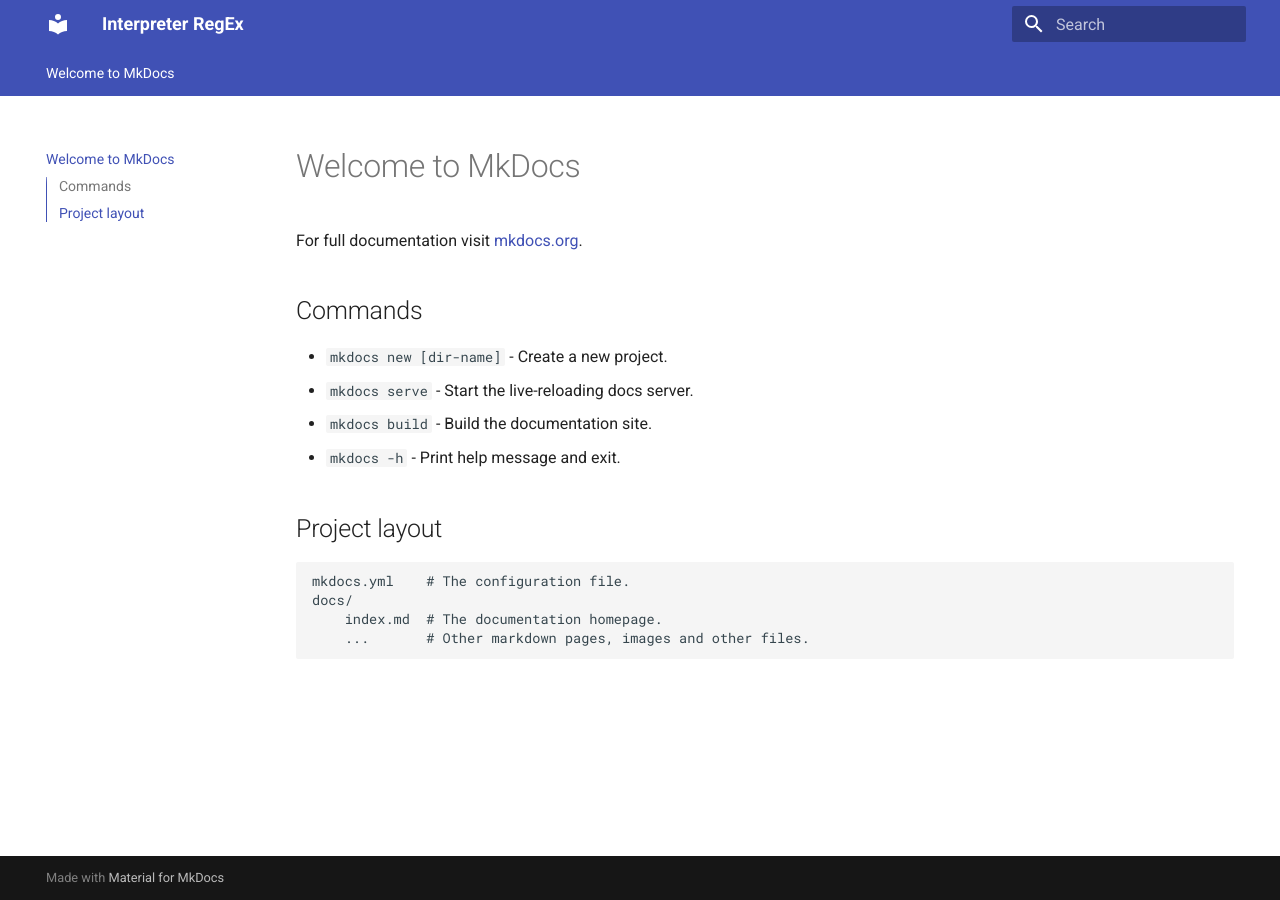
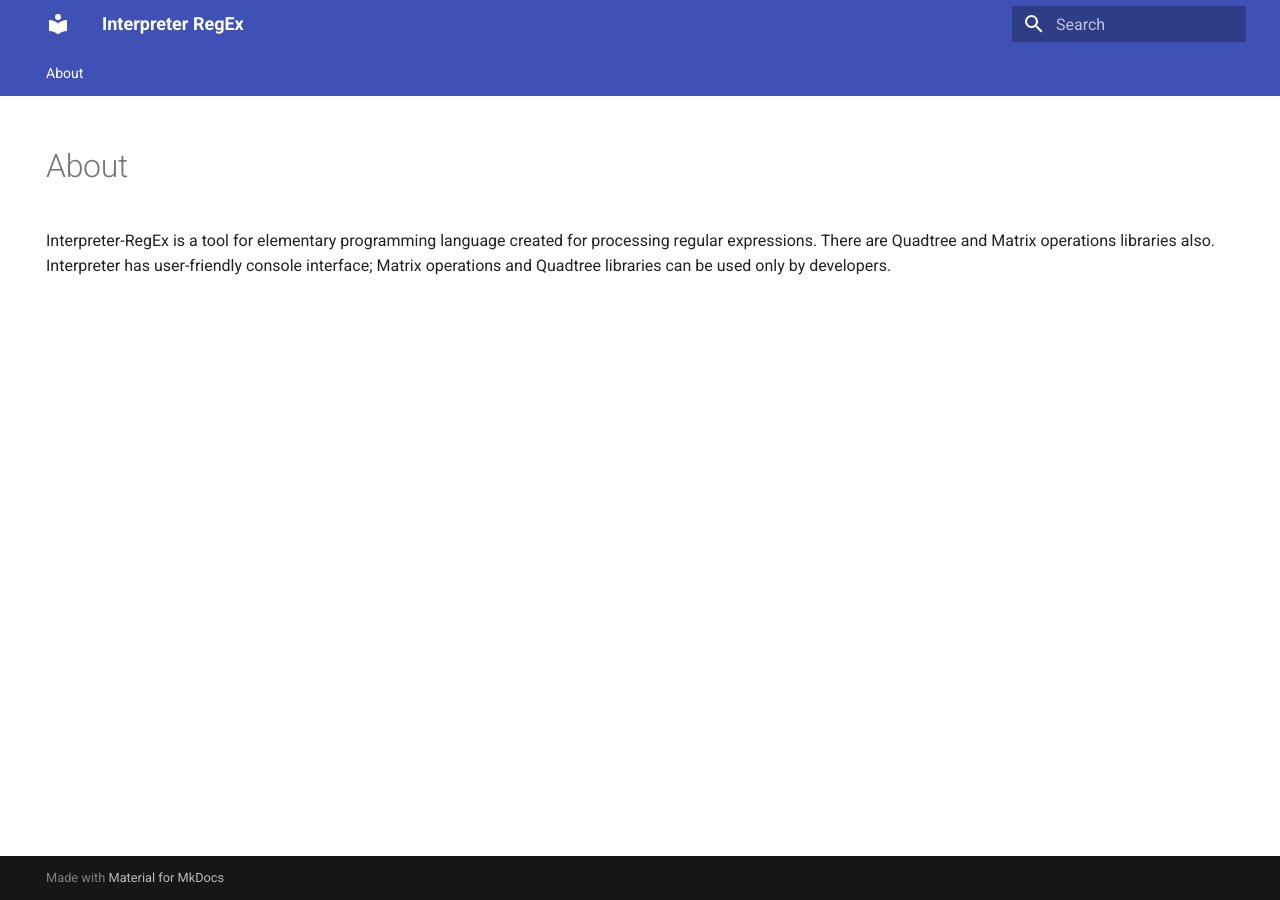
Before and after one commit to alexander-kurdakov/RegExpInterpreter, an MkDocs documentation site: the page built from docs/index.md, in a window 1280 px wide. Built offline with MkDocs 1.6.1 and Material for MkDocs 9.7.7, drawn with Linux system fonts in a browser that asks for light colours.

Commit message:
created struct page and configurated nav

```diff
--- a/docs/index.md
+++ b/docs/index.md
@@ -1,17 +1,7 @@
-# Welcome to MkDocs
+---
+hide:
+  - navigation
+---
+# About
 
-For full documentation visit [mkdocs.org](https://www.mkdocs.org).
-
-## Commands
-
-* `mkdocs new [dir-name]` - Create a new project.
-* `mkdocs serve` - Start the live-reloading docs server.
-* `mkdocs build` - Build the documentation site.
-* `mkdocs -h` - Print help message and exit.
-
-## Project layout
-
-    mkdocs.yml    # The configuration file.
-    docs/
-        index.md  # The documentation homepage.
-        ...       # Other markdown pages, images and other files.
+Interpreter-RegEx is a tool for elementary programming language created for processing regular expressions. There are Quadtree and Matrix operations libraries also. Interpreter has user-friendly console interface; Matrix operations and Quadtree libraries can be used only by developers.
```
